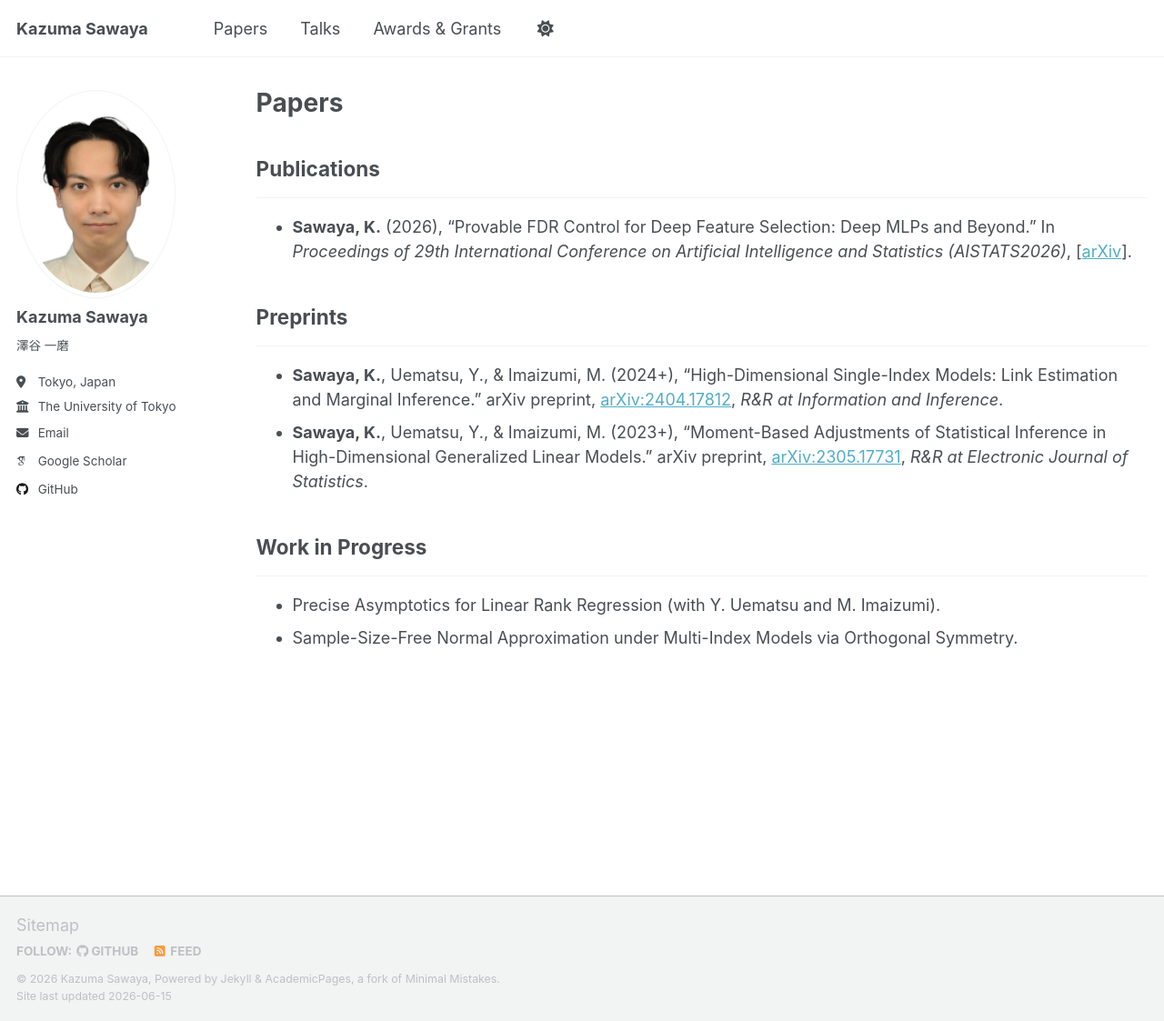
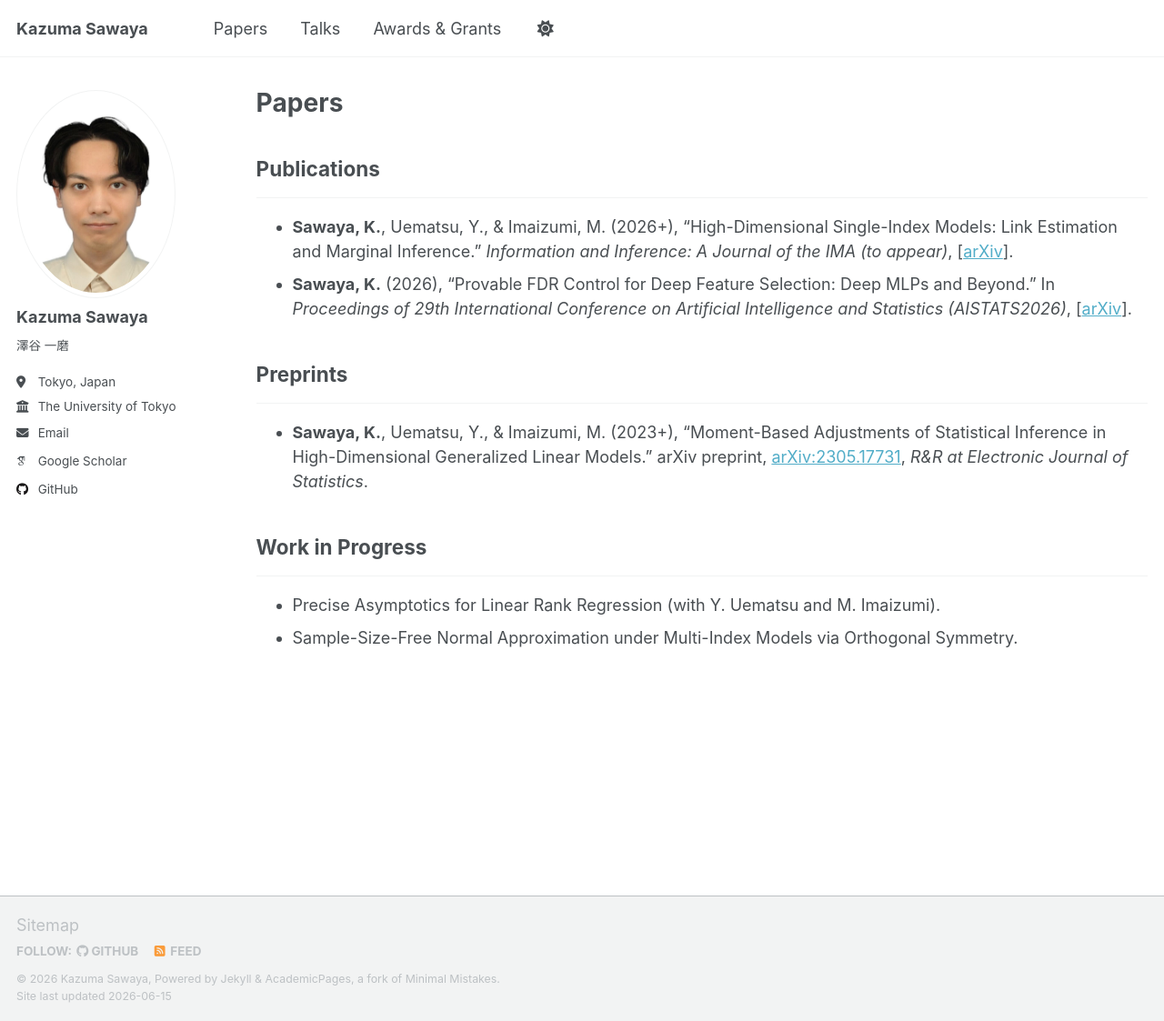
Before and after one commit to sawaya-ka/sawaya-ka.github.io, a Jekyll site: the page built from _pages/papers.md, in a window 1280 px wide and 1123 px high. Shown: the whole window at 91% size. Built offline with Jekyll 4.4.1, drawn with Linux system fonts in a browser that asks for light colours; some web fonts are replaced; a script that is not in the unit is left out.

Commit message:
Update papers.md

```diff
--- a/_pages/papers.md
+++ b/_pages/papers.md
@@ -7,12 +7,11 @@ author_profile: true
 
 ## Publications
 ---
-
+- **Sawaya, K.**, Uematsu, Y., & Imaizumi, M. (2026+), "High-Dimensional Single-Index Models: Link Estimation and Marginal Inference."  *Information and Inference: A Journal of the IMA (to appear)*, [[arXiv](https://arxiv.org/abs/2404.17812)].
 - **Sawaya, K.** (2026), "Provable FDR Control for Deep Feature Selection: Deep MLPs and Beyond." In *Proceedings of 29th International Conference on Artificial Intelligence and Statistics (AISTATS2026)*, [[arXiv](https://arxiv.org/abs/2512.04696)].
 
 ## Preprints
 ---
-- **Sawaya, K.**, Uematsu, Y., & Imaizumi, M. (2024+), "High-Dimensional Single-Index Models: Link Estimation and Marginal Inference." arXiv preprint, [arXiv:2404.17812](https://arxiv.org/abs/2404.17812), *R&R at Information and Inference*.
 - **Sawaya, K.**, Uematsu, Y., & Imaizumi, M. (2023+), "Moment-Based Adjustments of Statistical Inference in High-Dimensional Generalized Linear Models." arXiv preprint, [arXiv:2305.17731](https://arxiv.org/abs/2305.17731), *R&R at Electronic Journal of Statistics*.
 
 ## Work in Progress
```
